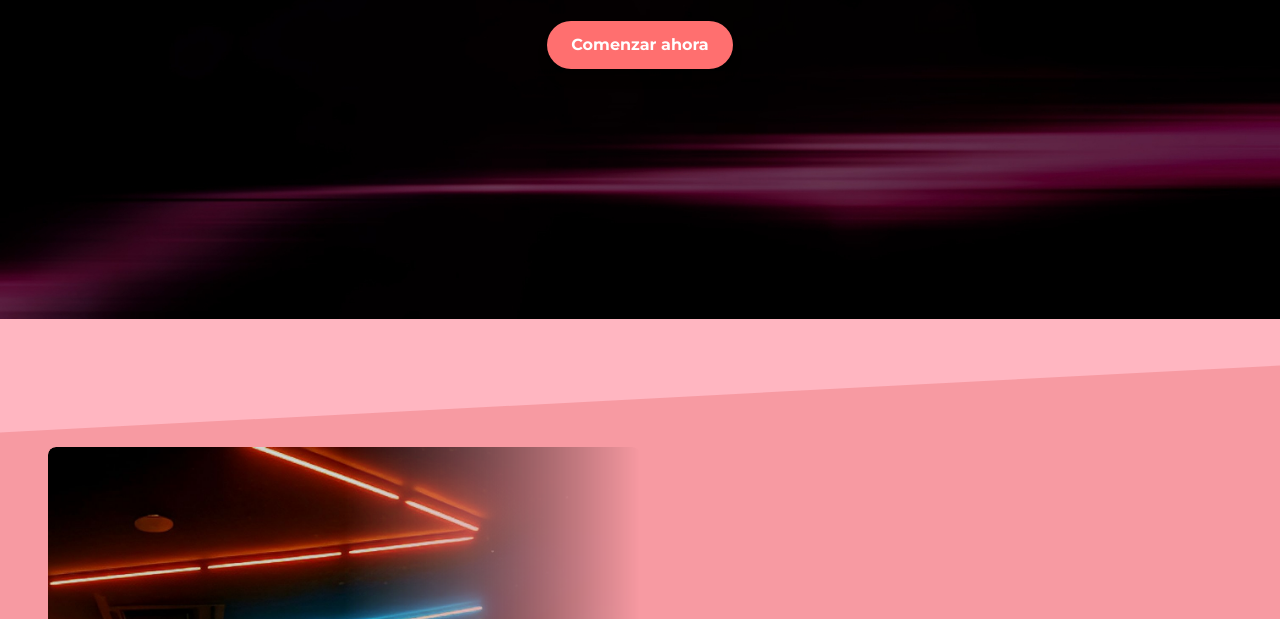
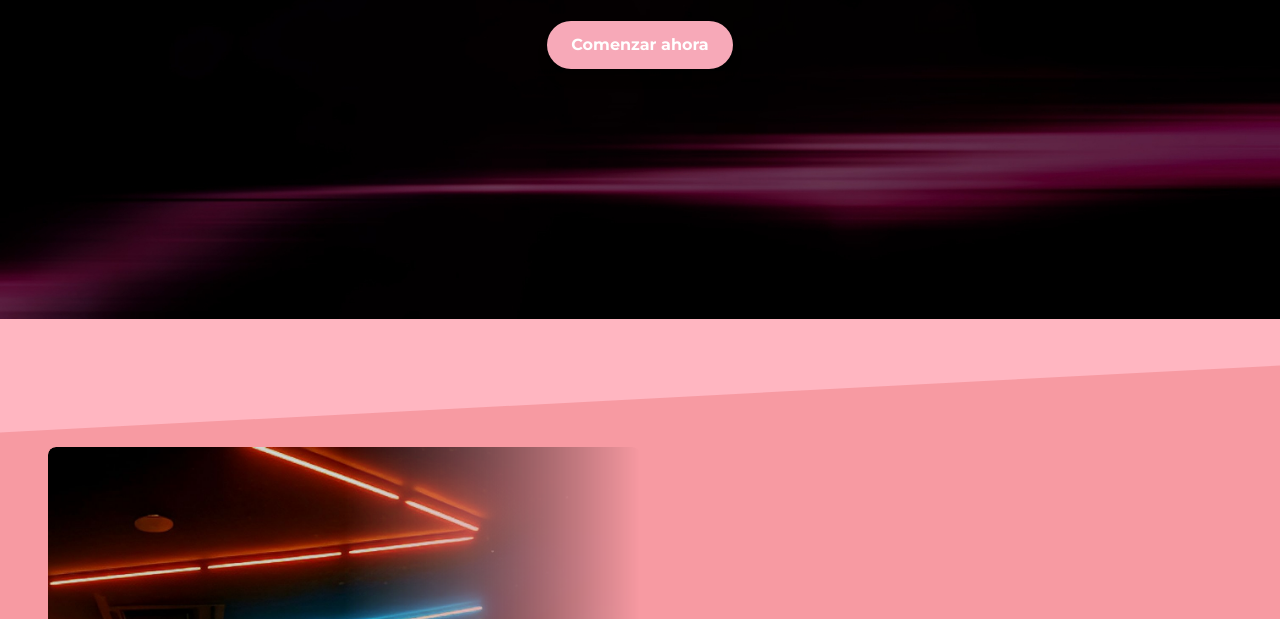
Before and after one commit to jostust/alephmotion2.0, a plain HTML site: page index.html in a window 1280 px wide. Shown: the part 481-1100 px from the top of the page. Drawn offline with nearby package versions, Linux system fonts and the light colour scheme.

Commit message:
Update index HERO 1.html

```diff
--- a/index.html
+++ b/index.html
@@ -162,7 +162,7 @@
       Entrenamientos dinámicos · Hábitos saludables · Resultados reales
     </p>
 
-    <a href="register.html" class="mt-6 inline-block bg-[#ff6f6f] text-white font-bold py-3 px-6 rounded-full shadow-lg hover:bg-[#ff4d4d] transition">
+    <a href="register.html" class="mt-6 inline-block bg-[#F7A9B8] text-white font-bold py-3 px-6 rounded-full shadow-lg hover:bg-[#ff4d4d] transition">
       Comenzar ahora
     </a>
   </div>
```
